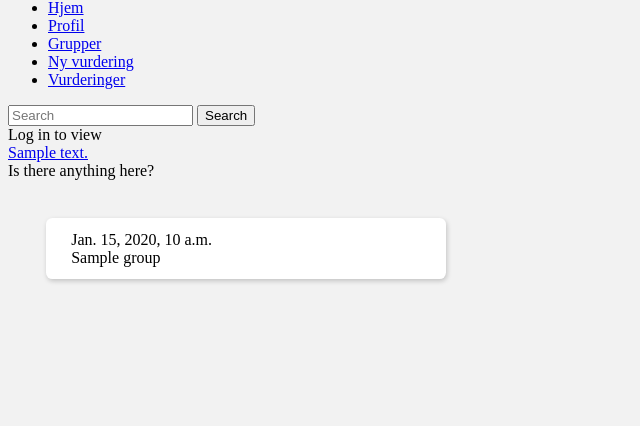
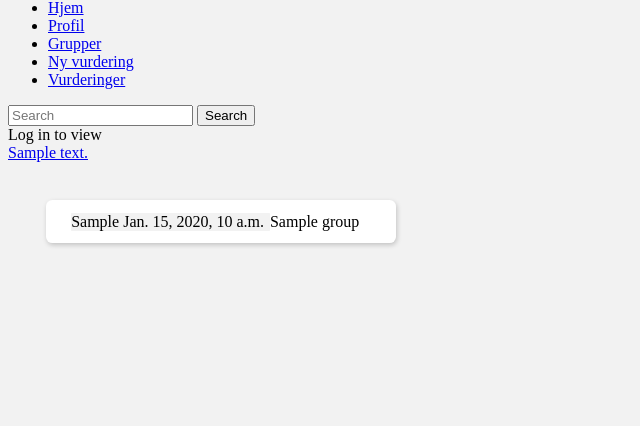
Before and after one commit to SB-Digital-NO/vurdermeg, a Django app: template vurdermeg/teacherapp/templates/t_home.html in a window 1280 px wide. Shown: the part 17-443 px from the top of the page, without its empty margins (0-640 px from the left). Run offline with Django 4.2, Linux system fonts and the light colour scheme; the template is opened without the code that fills it: most values are stand-ins (such as "Sample title", 1, 10 or a date in 2020).

Commit message:
Updated TeacherHome view with formatted assigntime

```diff
--- a/vurdermeg/baseapp/static/main.css
+++ b/vurdermeg/baseapp/static/main.css
@@ -12,6 +12,10 @@
 .card__date {
   display: -ms-grid;
   display: grid;
+  -ms-grid-rows: (auto)[3];
+      grid-template-rows: repeat(3, auto);
+  background-color: #F2F2F2;
+  border-radius: 0.05em;
 }
 
 .card__smalltext {
@@ -24,12 +28,12 @@
 }
 
 .card--medium {
-  max-width: 350px;
+  max-width: 300px;
 }
 
 .card--three-columns {
-  -ms-grid-columns: (1 1)[1];
-      grid-template-columns: repeat(1 1 1);
+  -ms-grid-columns: (auto)[3];
+      grid-template-columns: repeat(3, auto);
 }
 
 .card--white {
--- a/vurdermeg/baseapp/static/main.scss
+++ b/vurdermeg/baseapp/static/main.scss
@@ -20,6 +20,9 @@
 
 .card__date {
     display: grid;
+    grid-template-rows: repeat(3, auto);
+    background-color: $background-grey;
+    border-radius: 0.05em;
 }
 
 .card__smalltext {
@@ -33,11 +36,11 @@
 
 // Modifiers
 .card--medium {
-    max-width: 350px;
+    max-width: 300px;
 }
 
 .card--three-columns {
-    grid-template-columns: repeat(1 1 1);
+    grid-template-columns: repeat(3, auto);
 }
 
 .card--white {
--- a/vurdermeg/teacherapp/templates/t_home.html
+++ b/vurdermeg/teacherapp/templates/t_home.html
@@ -15,14 +15,14 @@
     <a href="{% url 't_newAssessment' %}">{{ new_assessment_text }}</a>
 </div>
 
-Is there anything here?
-{% for obj in object_list %}
+{% for assessment in assessments %}
 <div class="card card--medium card--three-columns card--white card--rounded card--drop-shadow">
-    <div>
-        {{obj.assignment_time}}
+    <div class="card__date">
+        {{ assessment.assignment_day }}
+        {{ assessment.assignment_time }}
     </div>
     <div>
-        {{obj.group.name}}
+        {{ assessment.group }}
     </div>
 </div>
 {% endfor %}
```
Also changed, not shown: vurdermeg/teacherapp/views.py (+17 -1 lines), 1 other file.
